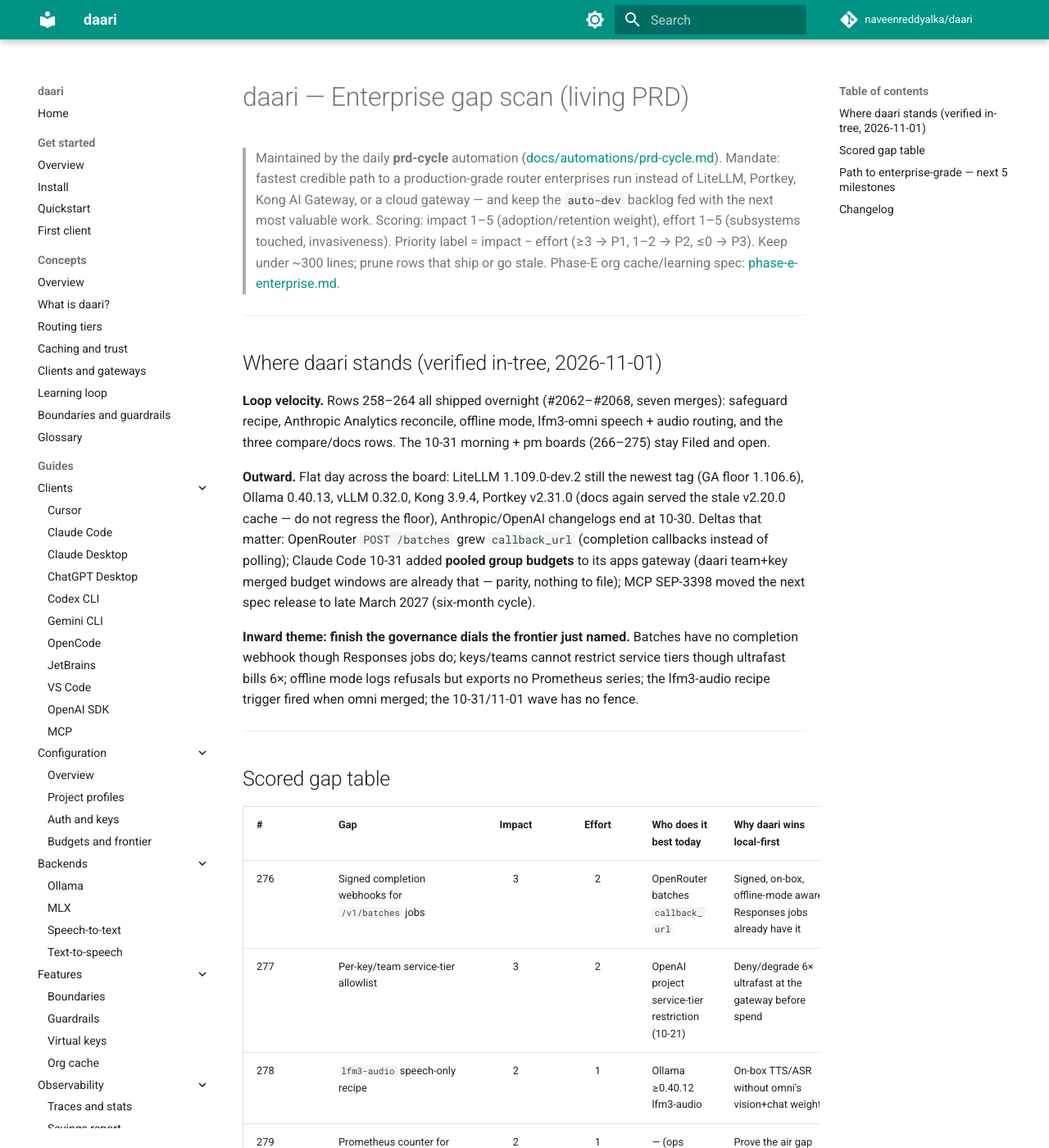
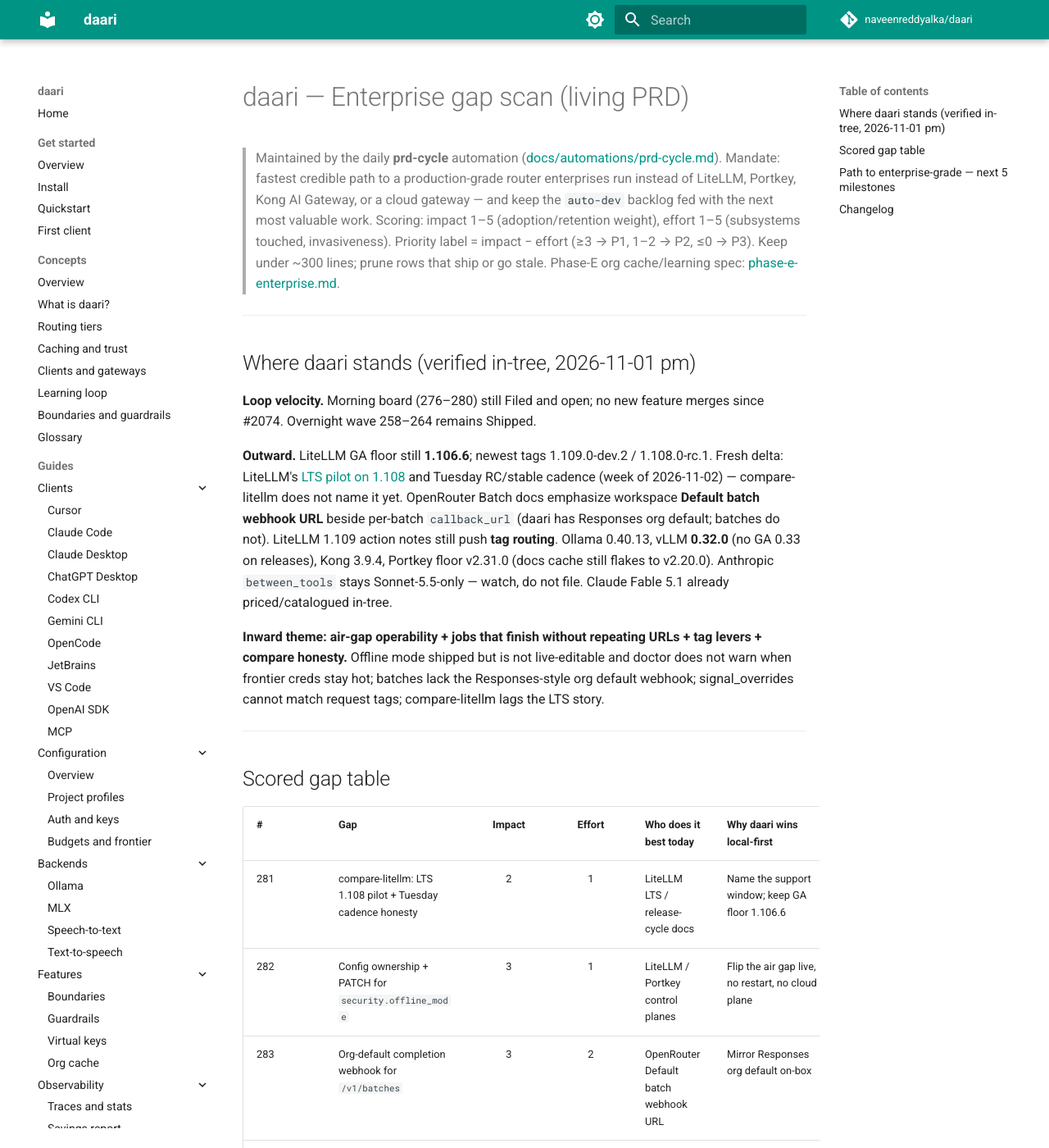
Before and after one commit to naveenreddyalka/daari, an MkDocs documentation site: the page built from docs/prd/ENTERPRISE.md, in a window 1280 px wide and 1400 px high. Shown: the whole window at 82% size. Built offline with MkDocs 1.6.1 and Material for MkDocs 9.7.7, drawn with Linux system fonts in a browser that asks for light colours; comment, search, counter and statistics services are not loaded; some of the changed text lies outside the part shown.

Commit message:
docs(prd): 2026-11-01 pm LiteLLM LTS honesty, air-gap ops, batch default, request tags (#2080)
Co-authored-by: Cursor <cursoragent@cursor.com>

```diff
--- a/docs/prd/ENTERPRISE.md
+++ b/docs/prd/ENTERPRISE.md
@@ -11,28 +11,28 @@
 
 ---
 
-## Where daari stands (verified in-tree, 2026-11-01)
+## Where daari stands (verified in-tree, 2026-11-01 pm)
 
-**Loop velocity.** Rows 258–264 all shipped overnight (#2062–#2068, seven
-merges): safeguard recipe, Anthropic Analytics reconcile, offline mode,
-lfm3-omni speech + audio routing, and the three compare/docs rows. The
-10-31 morning + pm boards (266–275) stay Filed and open.
+**Loop velocity.** Morning board (276–280) still Filed and open; no new
+feature merges since #2074. Overnight wave 258–264 remains Shipped.
 
-**Outward.** Flat day across the board: LiteLLM 1.109.0-dev.2 still the
-newest tag (GA floor 1.106.6), Ollama 0.40.13, vLLM 0.32.0, Kong 3.9.4,
-Portkey v2.31.0 (docs again served the stale v2.20.0 cache — do not
-regress the floor), Anthropic/OpenAI changelogs end at 10-30. Deltas that
-matter: OpenRouter `POST /batches` grew `callback_url` (completion
-callbacks instead of polling); Claude Code 10-31 added **pooled group
-budgets** to its apps gateway (daari team+key merged budget windows are
-already that — parity, nothing to file); MCP SEP-3398 moved the next spec
-release to late March 2027 (six-month cycle).
+**Outward.** LiteLLM GA floor still **1.106.6**; newest tags
+1.109.0-dev.2 / 1.108.0-rc.1. Fresh delta: LiteLLM's
+[LTS pilot on 1.108](https://docs.litellm.ai/docs/enterprise/lts_pilot) and
+Tuesday RC/stable cadence (week of 2026-11-02) — compare-litellm does not
+name it yet. OpenRouter Batch docs emphasize workspace **Default batch
+webhook URL** beside per-batch `callback_url` (daari has Responses org
+default; batches do not). LiteLLM 1.109 action notes still push **tag
+routing**. Ollama 0.40.13, vLLM **0.32.0** (no GA 0.33 on releases), Kong
+3.9.4, Portkey floor v2.31.0 (docs cache still flakes to v2.20.0). Anthropic
+`between_tools` stays Sonnet-5.5-only — watch, do not file. Claude Fable
+5.1 already priced/catalogued in-tree.
 
-**Inward theme: finish the governance dials the frontier just named.**
-Batches have no completion webhook though Responses jobs do; keys/teams
-cannot restrict service tiers though ultrafast bills 6×; offline mode
-logs refusals but exports no Prometheus series; the lfm3-audio recipe
-trigger fired when omni merged; the 10-31/11-01 wave has no fence.
+**Inward theme: air-gap operability + jobs that finish without repeating
+URLs + tag levers + compare honesty.** Offline mode shipped but is not
+live-editable and doctor does not warn when frontier creds stay hot;
+batches lack the Responses-style org default webhook; signal_overrides
+cannot match request tags; compare-litellm lags the LTS story.
 
 ---
 
@@ -40,6 +40,11 @@ trigger fired when omni merged; the 10-31/11-01 wave has no fence.
 
 | # | Gap | Impact | Effort | Who does it best today | Why daari wins local-first | Action |
 |---|-----|:--:|:--:|------------------------|----------------------------|--------|
+| 281 | compare-litellm: LTS 1.108 pilot + Tuesday cadence honesty | 2 | 1 | LiteLLM LTS / release-cycle docs | Name the support window; keep GA floor 1.106.6 | Filed [#2075](https://github.com/naveenreddyalka/daari/issues/2075) |
+| 282 | Config ownership + PATCH for `security.offline_mode` | 3 | 1 | LiteLLM / Portkey control planes | Flip the air gap live, no restart, no cloud plane | Filed [#2076](https://github.com/naveenreddyalka/daari/issues/2076) |
+| 283 | Org-default completion webhook for `/v1/batches` | 3 | 2 | OpenRouter Default batch webhook URL | Mirror Responses org default on-box | Filed [#2077](https://github.com/naveenreddyalka/daari/issues/2077) |
+| 284 | Request tags matchable by `signal_overrides` | 3 | 2 | LiteLLM tag routing / Portkey Signals | Workload tags steer local levers without new keys | Filed [#2078](https://github.com/naveenreddyalka/daari/issues/2078) |
+| 285 | Doctor tip: offline_mode on + live frontier L6 creds | 2 | 1 | — (ops honesty) | Same-box warning before the 403 storm | Filed [#2079](https://github.com/naveenreddyalka/daari/issues/2079) |
 | 276 | Signed completion webhooks for `/v1/batches` jobs | 3 | 2 | OpenRouter batches `callback_url` | Signed, on-box, offline-mode aware; Responses jobs already have it | Filed [#2069](https://github.com/naveenreddyalka/daari/issues/2069) |
 | 277 | Per-key/team service-tier allowlist | 3 | 2 | OpenAI project service-tier restriction (10-21) | Deny/degrade 6× ultrafast at the gateway before spend | Filed [#2070](https://github.com/naveenreddyalka/daari/issues/2070) |
 | 278 | `lfm3-audio` speech-only recipe | 2 | 1 | Ollama ≥0.40.12 lfm3-audio | On-box TTS/ASR without omni's vision+chat weights | Filed [#2071](https://github.com/naveenreddyalka/daari/issues/2071) |
@@ -56,50 +61,27 @@ trigger fired when omni merged; the 10-31/11-01 wave has no fence.
 | 269 | Speed-scoped lifecycle: Opus 4.8 fast removal 11-30 shield | 3 | 2 | Anthropic release notes / client errors | Gateway warns then shields tenants before the hard 400 | Filed [#2053](https://github.com/naveenreddyalka/daari/issues/2053) |
 | 270 | Integration fence for the 10-30/31 overnight wave | 2 | 2 | — (testability) | Hermetic proof: virtual models, hour bucket, PATCHes | Filed [#2054](https://github.com/naveenreddyalka/daari/issues/2054) |
 | 261 | `lfm3-omni` recipe + audio capability routing matrix | 4 | 2 | Ollama lfm3-omni / cloud multimodal | One on-box model replaces ASR+VLM+LLM+TTS hops | Shipped (#2065) |
+| 258–260 | safeguard recipe; Anthropic Analytics reconcile; offline_mode | 3–4 | 2–3 | OpenRouter / Anthropic / LiteLLM | On-box guardrails, FinOps proof, air-gap switch | Shipped (#2062–#2064) |
 | 262–264 | compare-openrouter CSAM/Private; MCP SEP-3392 Beta; LFM3-VL notes | 2 | 1 | OpenRouter / MCP / Ollama | Honest copy at true maturity | Shipped (#2066–#2068) |
-| 265 | Integration fence for 10-29/30 gateway wave | 2 | 2 | — (testability) | Hermetic proof mid-stream / agent deny / pricing / team | Filed [#2041](https://github.com/naveenreddyalka/daari/issues/2041) |
-| 258 | `gpt-oss-safeguard` recipe for decision guardrails | 3 | 2 | OpenRouter in-flight screening / Portkey cloud guardrails | Bring-your-own-policy moderation fully on-box, Apache 2.0 | Shipped (#2062) |
-| 259 | Reconcile ledger vs Anthropic Analytics API | 4 | 3 | Anthropic console / LiteLLM spend tabs | Ledger of record stays on-box; pull proves it against the bill | Shipped (#2063, incl. `list_amount`) |
-| 260 | `security.offline_mode`: fail-closed off-box egress switch | 3 | 2 | LiteLLM `LITELLM_OFFLINE_MODE` | Air-gapped is home turf; guarantee, not audit | Shipped (#2064) |
-| 256–257 | Hour spend buckets; body-cap doctor honesty | 2–3 | 1 | Anthropic Analytics / — | Hour-grain FinOps + cap honesty on-box | Shipped (#2048/#2049) |
-| 251 | compare-litellm: GA floor 1.106.6; note 1.108.0-rc.1 | 2 | 1 | LiteLLM release notes | Honest floor; v1.106.6 now a full release | Shipped (#2045) |
-| 252 | Grafana panels for team-labeled request/error rates | 2 | 1 | Portkey analytics / extra labels | Per-team traffic scraped on-box | Filed [#2020](https://github.com/naveenreddyalka/daari/issues/2020) |
-| 253 | Config ownership + PATCH for `observability.team_metrics` | 3 | 1 | LiteLLM / Portkey control planes | Flip scrape cardinality live | Shipped (#2046) |
-| 254 | Doctor tip when `team_metrics` on but teams store empty | 2 | 1 | — (ops honesty) | Explain all-`team="-"` scrapes | Filed [#2022](https://github.com/naveenreddyalka/daari/issues/2022) |
-| 255 | Named virtual models with ordered local/L6 failover | 4 | 3 | ngrok Virtual models GA | One client name; failover on-box | Shipped (#2047) |
-| 247 | LFM3 notes ride Ollama 0.40.13 (Linux/Windows GA, omni TTS) | 3 | 1 | Ollama release notes | Linux fleets get the local tier the copy denies | Shipped (#2036) |
-| 248–249 | `signal_overrides` validation; ownership + PATCH | 3 | 1–2 | Portkey Signals / control planes | Dead rules fail loud; tune live on-box | Shipped (#2043/#2044) |
-| 250 | Grafana panel for `daari_signal_override_total` by rule | 2 | 1 | Portkey analytics tab | Rule visibility scraped next to the router | Filed [#2015](https://github.com/naveenreddyalka/daari/issues/2015) |
-| 242–246 | LiteLLM-1.109 ride-along (compare, mid-stream continue, agent deny, pricing alias, `lfm3-vl`) | 2–4 | 1–3 | LiteLLM 1.109 / Ollama | Continue on next local hop; FinOps truth; vision local | Shipped (#2025–#2029) |
-| 237–239 | Portkey denial / MCP timeout / request-fact signals | 3–4 | 1–3 | Portkey v2.31.0 / Signals | Operator-owned on-box | Shipped (#2009–#2011) |
-| 240 | Opt-in `team` label on requests/errors Prom series | 3 | 2 | Portkey `PROMETHEUS_EXTRA_LABELS` | Per-team traffic scraped on-box | Shipped (#2017) |
-| 241 | llama.cpp v0.8.0 local-tier guide + landscape refresh | 2 | 1 | llama.cpp release notes | Linux path to LFM3/d1 today | Shipped (#2018) |
-| 233–235 | LFM3 L3 recipe, unused d1/lfm3 doctor, `lfm3-audio` | 3 | 1–2 | Ollama / Phonon | Local speech + agent tier | Shipped (#2000/#2001/#2008) |
-| 236 | Prometheus + stats for decisions L0 cache hits | 2 | 1 | LiteLLM spend / cache tabs | Local judgment reuse scrapeable | Filed [#1987](https://github.com/naveenreddyalka/daari/issues/1987) |
-| 225 | `daari_schema_ok` HELP + Grafana cover Postgres skew | 2 | 1 | — (ops honesty) | Gauge right; text lagged | Filed [#1966](https://github.com/naveenreddyalka/daari/issues/1966) |
-| 226 | Prometheus counter when Phonon coerces `response_format` | 2 | 1 | OpenRouter transform metrics | Local scrape next to TTS | Filed [#1967](https://github.com/naveenreddyalka/daari/issues/1967) |
-| 227–232 | 10-27 wave (Helm at-rest, sealed stores, SEP-2640, fence, d1) | 2–4 | 1–2 | LiteLLM / OpenAI / MCP SDK | Sealed payloads + on-box skills | Shipped (231 Prom → #1981) |
-| 217–224 | 10-26 waves (leases, at-rest, webhooks, Terra, reports, skills) | 2–4 | 1–3 | OpenAI / LiteLLM / Bloomberg | HA jobs, EKM analog, FinOps | Shipped |
-| 198–216 | 10-24/25 trust/FinOps/voice waves | 2–4 | 1–3 | LiteLLM / Anthropic / OpenAI | Trust floor, push, local voice | Shipped |
-| 62 | End-user inventory + per-user block/cap overrides | 5 | 3 | OpenRouter / LiteLLM | Ledger already knows every user | Open |
-| 63 | Named guardrail profiles bindable per key/team | 5 | 3 | OpenRouter / Portkey | Per-tenant policy, zero hops | Open |
-| 65 | Web-ui: honor keys/teams `has_more` + render `report.users` | 4 | 2 | LiteLLM admin UI | Same-box console finishes the job | Open |
-| 66 | Bound/paginate report `clients`/`users` rollups | 4 | 2 | LiteLLM paged usage | Fleet-safe JSON on-box | Open |
-| 67 | multi_agent nested usage: per-subagent `model` | 4 | 2 | OpenAI / LiteLLM FinOps | Ledger already meters nested tokens | Open |
+| 255–257 | Named virtual models; hour spend buckets; body-cap doctor | 2–4 | 1–3 | ngrok / Anthropic Analytics / — | Failover + FinOps honesty on-box | Shipped (#2047–#2049) |
+| 251–254 | LiteLLM GA 1.106.6; team_metrics PATCH/Grafana/doctor | 2–3 | 1 | LiteLLM / Portkey | Honest floor + scrape cardinality | Mixed (251/253 Shipped; 252/254 Filed) |
+| 247–250 | LFM3 Linux notes; signal_overrides validate/PATCH/Grafana | 2–3 | 1–2 | Ollama / Portkey | Local tier + live Signals | Mixed (247–249 Shipped; 250 Filed) |
+| 242–246 | LiteLLM-1.109 ride-along (compare, mid-stream, agent deny, pricing, lfm3-vl) | 2–4 | 1–3 | LiteLLM / Ollama | Continue on next local hop; FinOps truth; vision local | Shipped (#2025–#2029) |
+| 225–241 | Prom/Grafana/doctor honesty + Portkey/llama.cpp/LFM3 waves | 2–4 | 1–3 | Portkey / llama.cpp / Ollama | Operator-owned on-box | Mixed (many Shipped; 225–226, 236, 1987 Filed) |
+| 62–67 | End-user inventory; guardrail profiles; web-ui pagination; nested usage | 4–5 | 2–3 | OpenRouter / LiteLLM / Portkey | Ledger already meters; finish the console | Open (agent:working) |
 | 6 | Hot-reload `config.yaml` | 3 | 2 | LiteLLM config ownership | Open — needs long session | Open |
 | 7 | Per-key tool-name allowlist for Messages `mcp_servers` | 4 | 3 | LiteLLM `mcp_tool_permissions` | Parked (≥60m session) | Parked |
 | 8 | Full DCR; A2A; Realtime/WS; stdio MCP; M365; FIPS; HIPAA BAA | 2–4 | 3–5 | Portkey / Kong / LiteLLM | Demand-triggered | Watch |
+| 19 | Config ownership for `routing.compact_to_fit.*` | 3 | 2 | LiteLLM config ownership | Shipped | Shipped |
+| 20 | Doctor tip when compact_to_fit is enabled | 2 | 1 | — (ops honesty) | Shipped | Shipped |
+| 21 | Hermetic pin: compact_to_fit in config + routing-tiers | 2 | 1 | — (docs regression) | Shipped | Shipped |
+| 22 | `daari_meta` + stats when compact_to_fit actually trims | 3 | 2 | LiteLLM compact telemetry | Shipped | Shipped |
+| 23 | Opt-in fail-closed MCP when key has no MCP grant | 4 | 2 | LiteLLM `require_key_mcp_access_defined` | Shipped | Shipped |
 | 24 | Grafana panel for `compact_to_fit_applied` | 2 | 1 | LiteLLM spend dashboards | Shipped | Shipped |
 | 25 | Dedicated stats/Prom counter for MCP grant fail-closed | 3 | 1 | LiteLLM MCP 403 metrics | Shipped | Shipped |
 | 26 | Refuse MCP `initialize` when key has no grant | 4 | 1 | LiteLLM initialize 403 | Shipped | Shipped |
 | 27 | Stats for estimated tokens dropped by compact-to-fit | 3 | 2 | LiteLLM compact telemetry | Shipped | Shipped |
 | 28 | Refresh compare-litellm for LiteLLM 1.104 GA | 2 | 1 | LiteLLM release notes | Shipped | Shipped |
-| 19 | Config ownership for `routing.compact_to_fit.*` | 3 | 2 | LiteLLM config ownership | Shipped | Shipped |
-| 20 | Doctor tip when compact_to_fit is enabled | 2 | 1 | — (ops honesty) | Shipped | Shipped |
-| 21 | Hermetic pin: compact_to_fit in config + routing-tiers | 2 | 1 | — (docs regression) | Shipped | Shipped |
-| 22 | `daari_meta` + stats when compact_to_fit actually trims | 3 | 2 | LiteLLM compact telemetry | Shipped | Shipped |
-| 23 | Opt-in fail-closed MCP when key has no MCP grant | 4 | 2 | LiteLLM `require_key_mcp_access_defined` | Shipped | Shipped |
-| 136–197 | 10-18 → 10-24 protocol/FinOps/HA/voice waves | 2–5 | 1–3 | LiteLLM / Portkey / Kong / vLLM / OpenAI | Shipped | Shipped |
 
 Watch rows (do not file yet): minute-grain spend buckets (**deliberately
 scoped out in the hour-bucket work — row-blowup; only on an explicit FinOps
@@ -109,12 +91,12 @@ docs date-pins only); OpenAI org
 **external key management** (SDK 10-31 — pair with the at-rest EKM analog
 when the Management API shape stabilizes beyond feature-flag); Anthropic
 Compliance API user-preferences export (Enterprise Instructions/Cowork —
-pair with erasure); Models API `between_tools` matrix refresh if Anthropic
-widens beyond Sonnet 5.5; `gpt-6-rosalind` catalog entry (trusted-access
-research only; price when GA); Claude Code gateway-upstream `groups` /
-`guardrail_trace` passthrough (2.1.314 — IdP claim→team mapping already
-in-tree); MCP SEP-3392 docs-link refresh when extension repos rename (row
-263 covers the Beta label); OpenRouter private-provider CRUD + S3/IAM
+pair with erasure); Models API `between_tools` **still Sonnet-5.5-only**
+(re-check if Anthropic widens); `gpt-6-rosalind` catalog entry
+(trusted-access research only; price when GA); Claude Code
+gateway-upstream `groups` / `guardrail_trace` passthrough (2.1.314 — IdP
+claim→team mapping already in-tree); MCP SEP-3392 docs-link refresh when
+extension repos rename; OpenRouter private-provider CRUD + S3/IAM
 destinations; LiteLLM Admin Chat UI / Lens (non-goal); llama.cpp
 `/v1/realtime` + `POST /tts` (pairs with row-8 Realtime/WS); llama.cpp
 deferred tools + `tool_reference`; Portkey claim-based JWT; OpenAI
@@ -125,77 +107,62 @@ Claude Tag beta (non-goal); Open Responses WS; Anthropic OTel export beta;
 Prometheus exemplars + `gen_ai.agent.*`; LiteLLM ID-JAG / OAuth-delegate;
 Portkey WIF; SCIM + multi-issuer SSO; Kong Skills/A2A; OpenRouter Private
 Endpoints L6 recipe; certifi emSign drop (still ships 2026.10.23); Ollama
-d1 Linux/Windows GA.
+d1 Linux/Windows GA; rumored vLLM 0.33 tags without a releases GA note.
 
 Verified fine this run — don't re-audit: **Claude Code pooled group
 budgets (10-31) are parity** — key+team budget windows already merge
-(`daari/auth/budgets.py` `effective_caps`), the team window IS the shared
-pool; **Decisions facade already at GA parity** (400-question cap,
-`input_json`, `input_image` flattening in `gateway/decisions.py`);
-**ultrafast tier priced** at 6× with unsupported-model degrade (#1519);
-**anthropic-version 2026-10-21 sampling/citations removal handled**
-(#1849/#1891); `list_amount` vs discounted `amount` already reconciled
-(#2063 — watch row dead); Portkey changelog cache flake again — v2.31.0
-stays the floor; LiteLLM GA floor 1.106.6 in-tree; IdP claim → team
-mapping exists (`sso_keys.py`); minute spend buckets stay scoped out.
+(`daari/auth/budgets.py` `effective_caps`); **Decisions facade already at
+GA parity**; **ultrafast tier priced** at 6× (#1519);
+**anthropic-version 2026-10-21 sampling/citations removal handled**;
+`list_amount` vs discounted `amount` reconciled (#2063); Portkey changelog
+cache flake — v2.31.0 stays the floor; LiteLLM GA floor 1.106.6; IdP
+claim → team mapping exists; minute spend buckets stay scoped out;
+**between_tools** not widened beyond Sonnet 5.5; Claude Fable 5.1 already
+in pricing/catalog.
 
 ---
 
 ## Path to enterprise-grade — next 5 milestones
 
-1. **Answer OpenRouter's performance router on-box** — virtual models (255
-   Shipped); performance-aware selection (268), live edit (267);
+1. **Air-gap that operators can run** — offline switch (260 Shipped);
+   live ownership (282); doctor foot-gun tip (285); Prom counter (279).
+2. **Answer OpenRouter's performance router on-box** — virtual models
+   (255 Shipped); performance-aware selection (268), live edit (267);
    performance-router compare copy (272).
-2. **Tenant governance dials** — per-key/team signals (266); service-tier
-   allowlist (277); request priority header (275); TPD next to RPD (271);
-   then rows 62–67.
-3. **Jobs that finish loudly** — batch completion webhooks (276) beside
-   the shipped Responses-job webhooks; fence the wave (280).
-4. **Deprecation shield + air-gapped trust floor** — Opus 4.8 fast removal
-   shield (269); offline-mode Prometheus counter (279) atop the shipped
-   switch (260) and reconcile (259).
-5. **Local modality + honesty/ops tail** — `lfm3-audio` recipe (278) after
-   omni (261 Shipped); compare-litellm 1.109.0-dev.2 refresh (273);
-   virtual-model Grafana (274); hot-reload (6); P3 tail (225–226, 236,
-   250, 252, 254, fences 265/270).
+3. **Tenant governance dials** — signals binding (266); request tags
+   (284); service-tier allowlist (277); priority header (275); TPD
+   (271); then rows 62–67.
+4. **Jobs that finish loudly** — per-batch webhooks (276) + org default
+   (283) beside Responses; fence the wave (280).
+5. **Deprecation shield + honesty/ops tail** — Opus 4.8 fast removal
+   shield (269); LiteLLM LTS/cadence honesty (281) + 1.109 refresh
+   (273); virtual-model Grafana (274); hot-reload (6); P3 tail.
 
 ---
 
 ## Changelog
 
+- **2026-11-01 pm (LTS honesty; air-gap ops; batch default; request tags)** —
+  Outward: LiteLLM LTS 1.108 pilot + Tuesday cadence (week of 11-02);
+  OpenRouter Default batch webhook URL; LiteLLM tag-routing action note;
+  between_tools still Sonnet-5.5-only; vLLM GA floor stays 0.32.0.
+  Filed rows 281–285: compare-litellm LTS honesty, offline_mode ownership,
+  batches org-default webhook, request-tag signal_overrides, offline+L6
+  doctor tip. Condensed shipped 247–264 blocks to reclaim line budget.
+  Watch: keep between_tools; note unverified vLLM 0.33 tags.
+
 - **2026-11-01 (governance dials; batch webhooks; air-gap telemetry)** —
-  Marked rows 258–264 Shipped (#2062–#2068, seven overnight merges).
-  Outward flat day (LiteLLM/Ollama/vLLM/Kong/Anthropic/OpenAI unchanged);
-  live deltas: OpenRouter batches `callback_url`, OpenAI project
-  service-tier restriction (10-21), Claude Code pooled group budgets
-  (verified parity — team windows already pool). Filed rows 276–280:
-  batch completion webhooks, service-tier allowlist, `lfm3-audio` recipe
-  (watch trigger fired), offline-egress Prometheus counter, 10-31/11-01
-  wave fence. Watch pruned: `list_amount` (shipped inside #2063),
-  `lfm3-audio` (filed); added MCP SEP-3398 March-2027 cycle.
+  Marked rows 258–264 Shipped (#2062–#2068). Filed rows 276–280: batch
+  completion webhooks, service-tier allowlist, `lfm3-audio`, offline-egress
+  Prom counter, 10-31/11-01 wave fence. Watch pruned: `list_amount`,
+  `lfm3-audio`; added MCP SEP-3398 March-2027 cycle.
 
 - **2026-10-31 pm (1.109/OpenRouter honesty; TPD; request priority)** —
-  Morning rows 266–270 stay Filed. Outward: LiteLLM 1.109.0-dev.2 daily
-  token limits + priority header; OpenRouter performance-router still
-  absent from compare-openrouter; compare-litellm mid-stream claim stale.
   Filed rows 271–275: TPD quotas, OpenRouter performance-router honesty,
   LiteLLM 1.109.0-dev.2 compare refresh, virtual-model failover Grafana,
-  `X-Daari-Priority` admission header. Watch adds Anthropic Compliance
-  user-preferences + Models API `between_tools` widen.
+  `X-Daari-Priority` admission header.
 
-- **2026-10-31 (performance-aware routing; tenant signals; deprecation
-  shield)** — Marked rows 247–249, 251, 253, 255–257 Shipped (#2036,
-  #2043–#2049 — seven merges overnight). Adopted the 10-30 pm Actions
-  sibling's rows 261–265 (its PRD PR #2042 died on the pinned-rows test —
-  sixth death; issues #2037–#2041 live; PR later merged aligned). Outward:
-  OpenRouter's rebuilt performance router (10-28 blog) and Anthropic's
-  Opus 4.8 fast-mode removal (11-30) — filed rows 266–270. Verified IdP
-  claim→team mapping already in-tree; minute buckets stay scoped out.
-
-- **2026-10-30 (FinOps truth; air-gapped floor; adopt the dead pm sibling)** —
-  Marked rows 242–246 Shipped (#2025–#2029). Adopted 10-29 pm rows
-  251–255. Filed 256–260. MCP SEP-3392 watch.
-
-- **2026-10-29 pm → 10-28** — Condensed: team-metrics / virtual models /
-  signals / LFM3 Linux / Portkey v2.31.0 / llama.cpp v0.8.0 through
+- **2026-10-31 → 10-28** — Condensed: performance-aware routing / tenant
+  signals / deprecation shield; FinOps truth / air-gapped floor; team
+  metrics / virtual models / Portkey v2.31.0 / llama.cpp v0.8.0 through
   Apache 2.0 and this PRD's creation.
```
